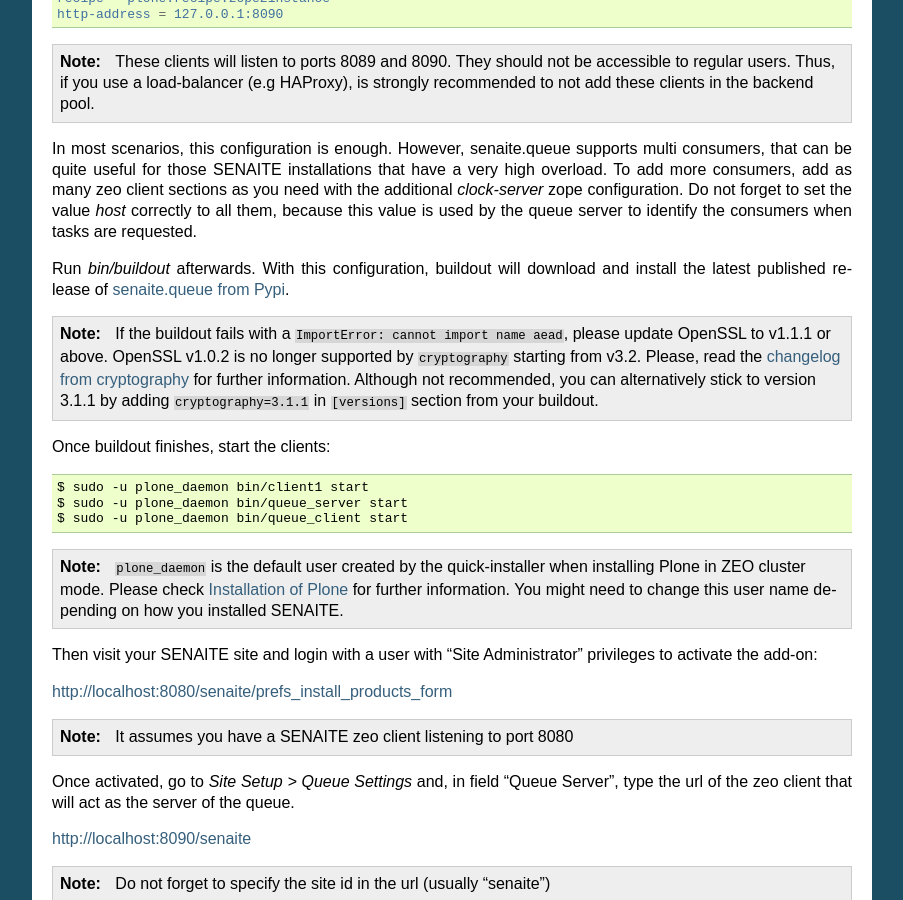
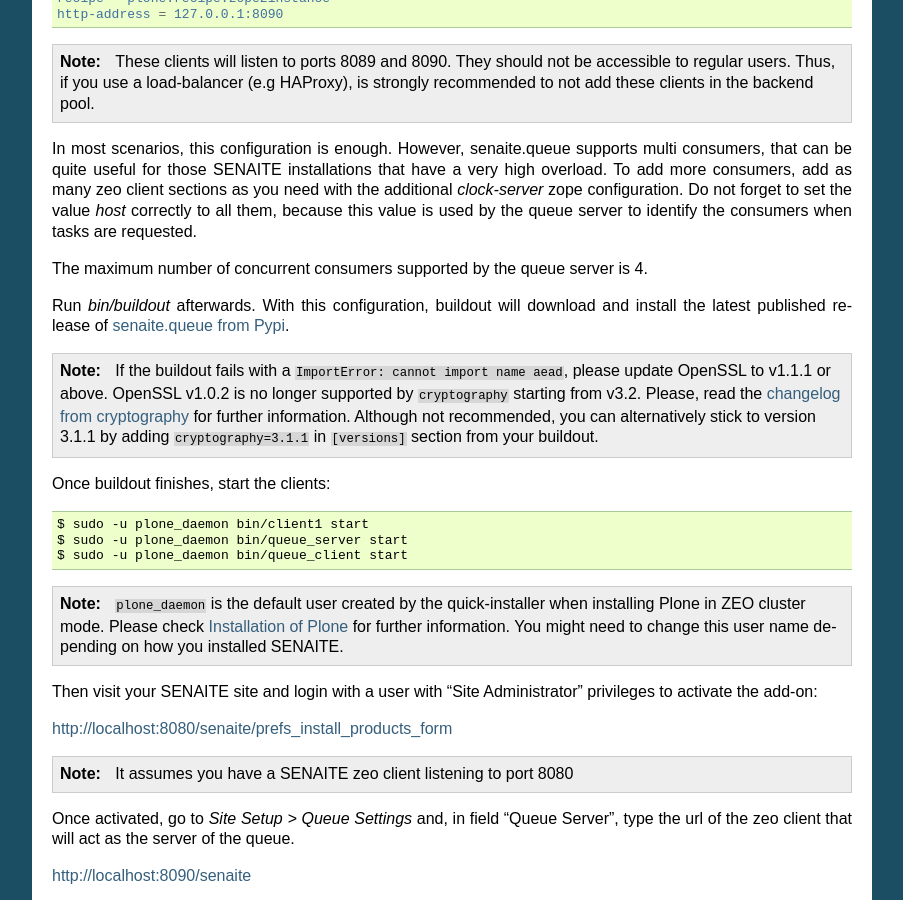
Before and after one commit to senaite/senaite.queue, a Sphinx documentation site: the page built from docs/installation.rst, in a window 1280 px wide and 900 px high, scrolled down 1117 px. Shown: the whole window, without its empty margins (198-1101 px from the left). Built offline with Sphinx 7.4.7, drawn with Linux system fonts in a browser that asks for light colours.

Commit message:
Update installation documentation

```diff
--- a/docs/installation.rst
+++ b/docs/installation.rst
@@ -84,6 +84,8 @@
 not forget to set the value `host` correctly to all them, because this value is
 used by the queue server to identify the consumers when tasks are requested.
 
+The maximum number of concurrent consumers supported by the queue server is 4.
+
 Run `bin/buildout` afterwards. With this configuration, buildout will download
 and install the latest published release of `senaite.queue from Pypi`_.
 
```
